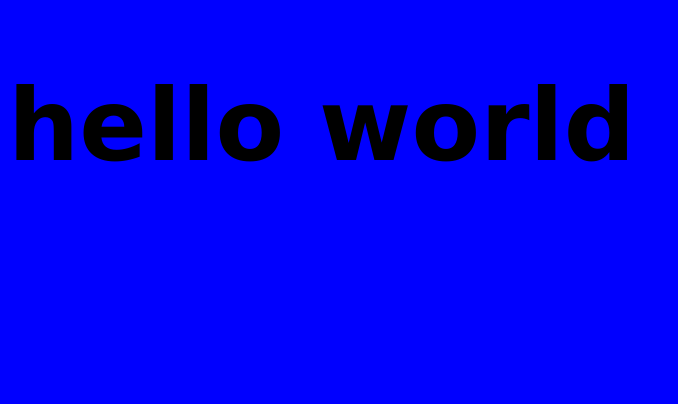
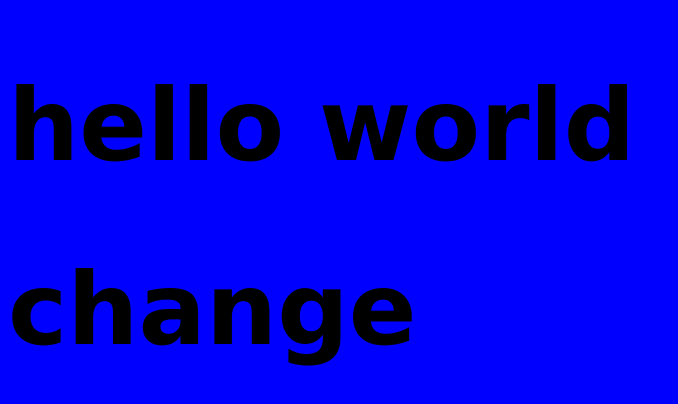
Before and after one commit to ermias-mangisto/gitProject, a plain HTML site: page index.html in a window 1280 px wide. Shown: the whole page, without its empty margins (0-678 px from the left). Drawn offline with Linux system fonts and the light colour scheme.

Commit message:
Merge branch 'main' of https://github.com/ShimonSamay/gitProject

```diff
--- a/index.html
+++ b/index.html
@@ -9,6 +9,6 @@
 </head>
 <body>
     <h1>hello world</h1>
-
+    <h1>change</h1>
 </body>
 </html>
```
